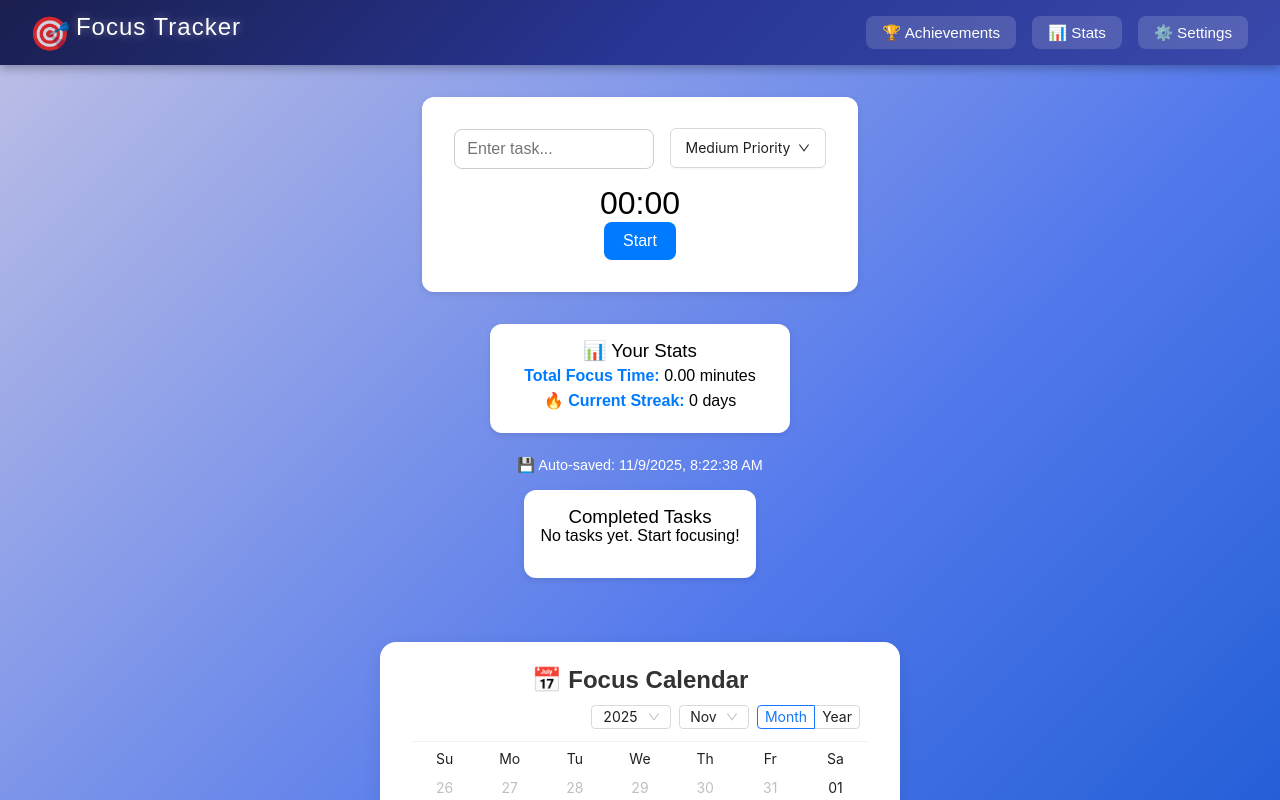
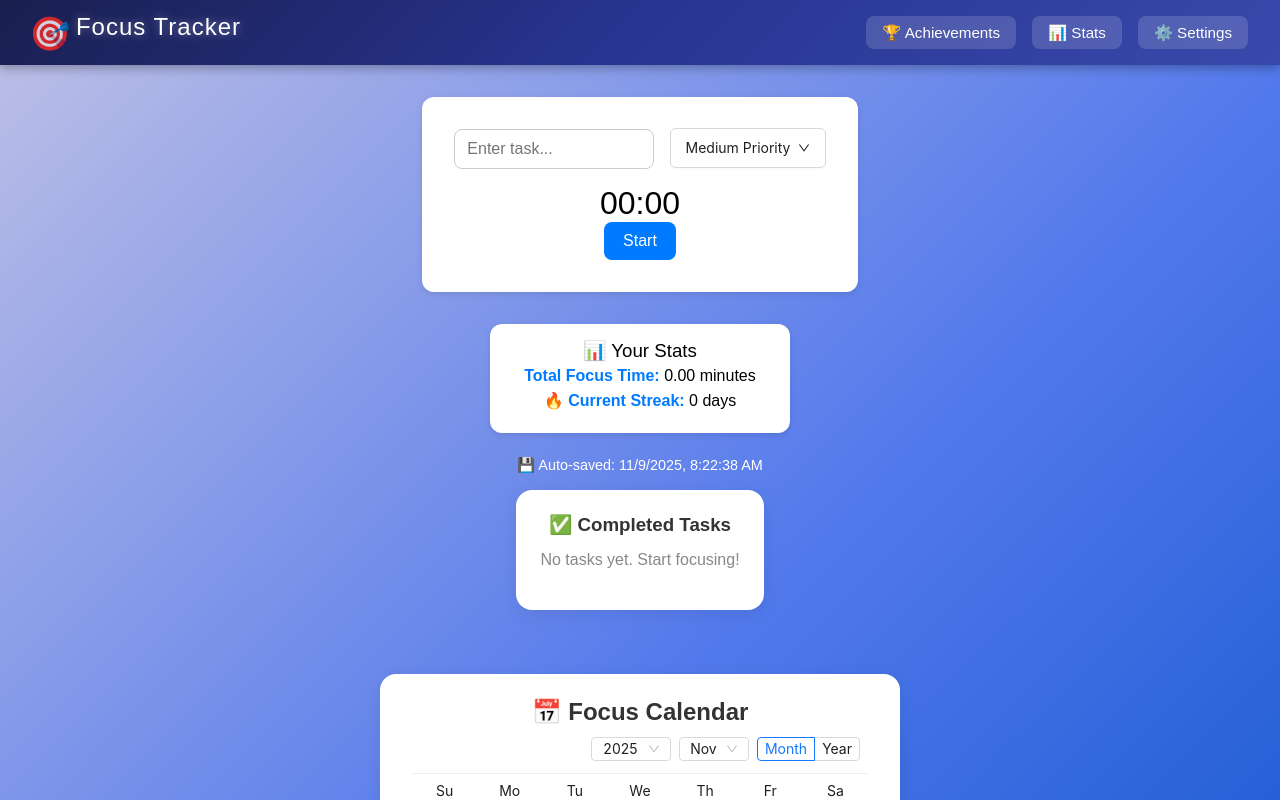
Before and after one commit to Blyn04/focustracker, a React (Create React App) app: page / in a window 1280 px wide. Both pictures are taken after a click on the button "Start Tracking". Shown: the top 800 px of the page. Built offline with nearby package versions, Linux system fonts and the light colour scheme.

Commit message:
TASKLIST UI UPDATE

```diff
--- a/src/components/TaskList.tsx
+++ b/src/components/TaskList.tsx
@@ -20,18 +20,27 @@ function TaskList({ tasks }: TaskListProps) {
 
   return (
     <div className="task-list">
-      <h3>Completed Tasks</h3>
+      <h3>✅ Completed Tasks</h3>
       {sortedTasks.length > 0 ? (
         <ul>
           {sortedTasks.map((task, index) => (
             <li key={index}>
-              {task.name} <strong>({task.priority})</strong>{" "}
-              {task.focusLevel !== undefined && `- Focus: ${task.focusLevel}`}
+              <span>{task.name}</span>
+              <div style={{ display: "flex", alignItems: "center", gap: "0.5rem" }}>
+                <span className={`priority-badge priority-${task.priority}`}>
+                  {task.priority}
+                </span>
+                {task.focusLevel !== undefined && (
+                  <span className="focus-level">⭐ {task.focusLevel}</span>
+                )}
+              </div>
             </li>
           ))}
         </ul>
       ) : (
-        <p>No tasks yet. Start focusing!</p>
+        <p style={{ color: "#888", textAlign: "center", marginTop: "1rem" }}>
+          No tasks yet. Start focusing!
+        </p>
       )}
     </div>
   );
--- a/src/styles/TaskList.css
+++ b/src/styles/TaskList.css
@@ -1,21 +1,68 @@
 .task-list {
   background: #fff;
-  padding: 1rem;
-  border-radius: 12px;
-  box-shadow: 0 2px 6px rgba(0, 0, 0, 0.1);
+  padding: 1.5rem;
+  border-radius: 16px;
+  box-shadow: 0 4px 18px rgba(0, 0, 0, 0.08);
   margin-bottom: 2rem;
+  transition: transform 0.2s ease, box-shadow 0.2s ease;
+}
+
+.task-list:hover {
+  transform: translateY(-2px);
+  box-shadow: 0 6px 24px rgba(0, 0, 0, 0.12);
 }
 
 .task-list h3 {
-  margin-bottom: 0.5rem;
+  margin-bottom: 1rem;
+  font-weight: 600;
+  color: #333;
 }
 
 .task-list ul {
   list-style: none;
   padding: 0;
+  margin: 0;
 }
 
 .task-list li {
-  padding: 0.4rem;
-  border-bottom: 1px solid #eee;
+  display: flex;
+  justify-content: space-between;
+  align-items: center;
+  padding: 0.6rem 0.8rem;
+  border-radius: 12px;
+  margin-bottom: 0.4rem;
+  border: 1px solid #f0f0f0;
+  background: #fafafa;
+  transition: background 0.2s ease;
 }
+
+.task-list li:hover {
+  background: #f0f8ff;
+}
+
+.priority-badge {
+  padding: 0.2rem 0.6rem;
+  border-radius: 12px;
+  font-size: 0.75rem;
+  font-weight: 600;
+  color: #fff;
+}
+
+.priority-High {
+  background-color: #e74c3c;
+}
+
+.priority-Medium {
+  background-color: #f1c40f;
+  color: #333;
+}
+
+.priority-Low {
+  background-color: #2ecc71;
+}
+
+.focus-level {
+  font-size: 0.75rem;
+  color: #555;
+  margin-left: 0.5rem;
+}
```
